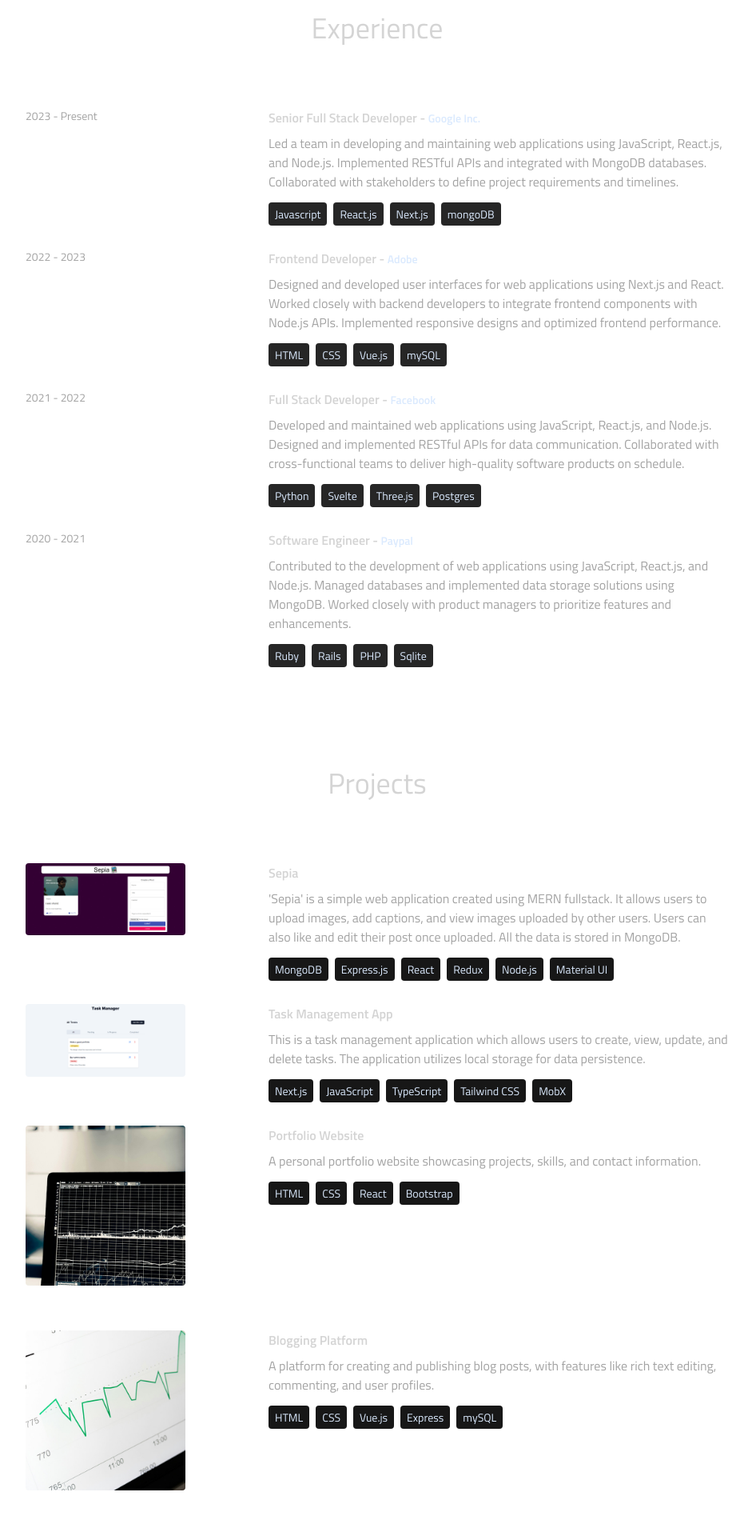
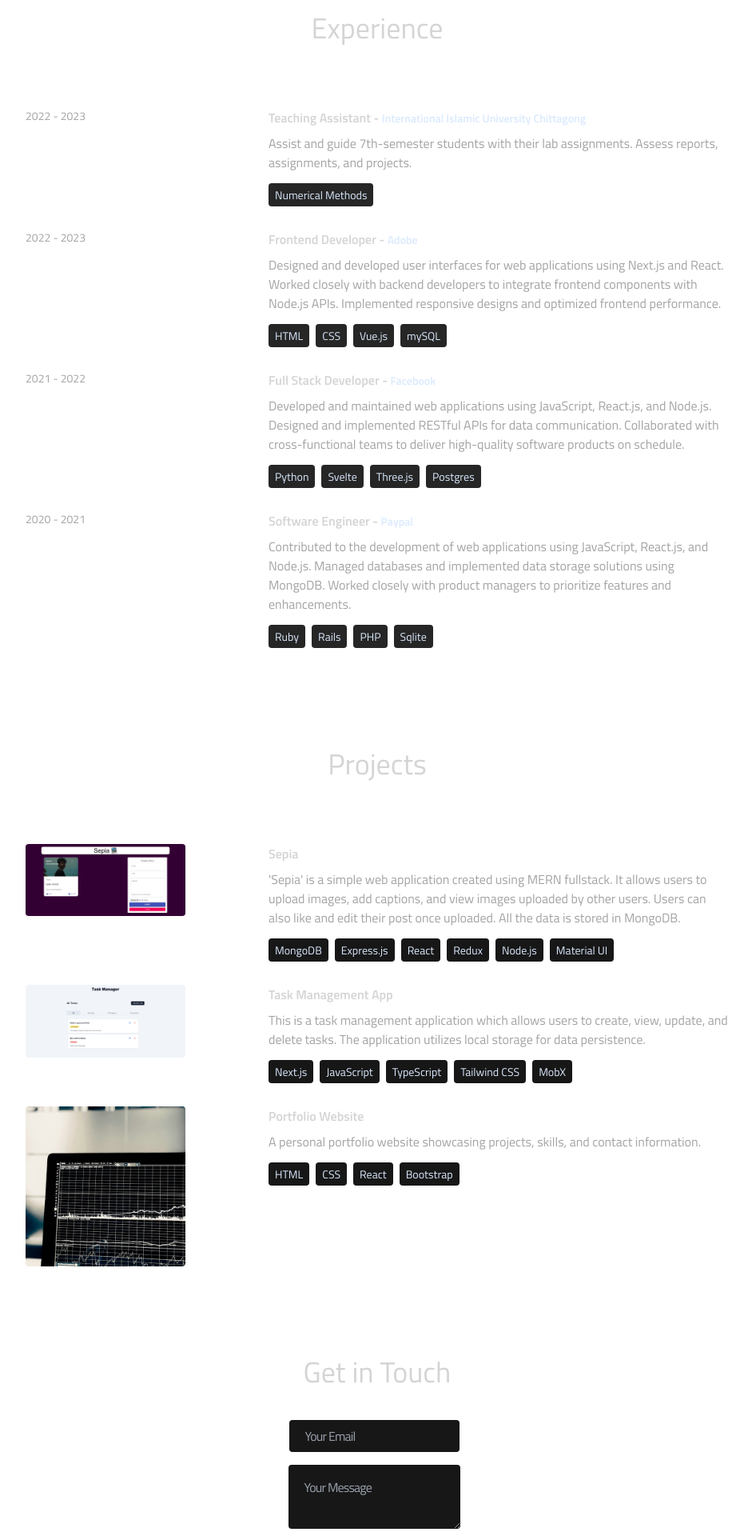
Before and after one commit to salehinafnan/afnan-portfolio, a React (Vite) app: page / in a window 1280 px wide. Shown: the part 1780-3700 px from the top of the page at 80% size, without its empty margins (168-1109 px from the left). Built offline with nearby package versions, Linux system fonts and the light colour scheme.

Commit message:
changes to details

```diff
--- a/src/constants/index.js
+++ b/src/constants/index.js
@@ -9,11 +9,11 @@ export const ABOUT_TEXT = `I am a dedicated and versatile full stack developer w
 
 export const EXPERIENCES = [
   {
-    year: "2023 - Present",
-    role: "Senior Full Stack Developer",
-    company: "Google Inc.",
-    description: `Led a team in developing and maintaining web applications using JavaScript, React.js, and Node.js. Implemented RESTful APIs and integrated with MongoDB databases. Collaborated with stakeholders to define project requirements and timelines.`,
-    technologies: ["Javascript", "React.js", "Next.js", "mongoDB"],
+    year: "2022 - 2023",
+    role: "Teaching Assistant",
+    company: "International Islamic University Chittagong",
+    description: `Assist and guide 7th-semester students with their lab assignments. Assess reports, assignments, and projects.`,
+    technologies: ["Numerical Methods"],
   },
   {
     year: "2022 - 2023",
@@ -73,13 +73,6 @@ export const PROJECTS = [
       "A personal portfolio website showcasing projects, skills, and contact information.",
     technologies: ["HTML", "CSS", "React", "Bootstrap"],
   },
-  {
-    title: "Blogging Platform",
-    image: project4,
-    description:
-      "A platform for creating and publishing blog posts, with features like rich text editing, commenting, and user profiles.",
-    technologies: ["HTML", "CSS", "Vue.js", "Express", "mySQL"],
-  },
 ];
 
 export const CONTACT = {
```
